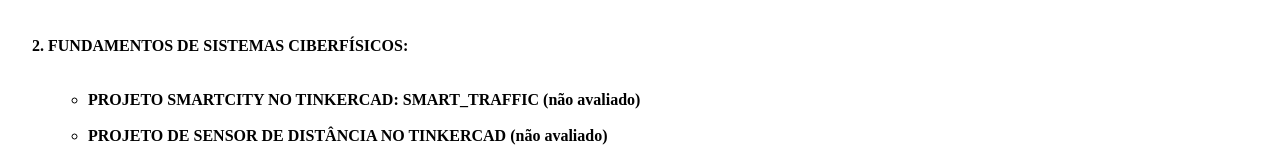
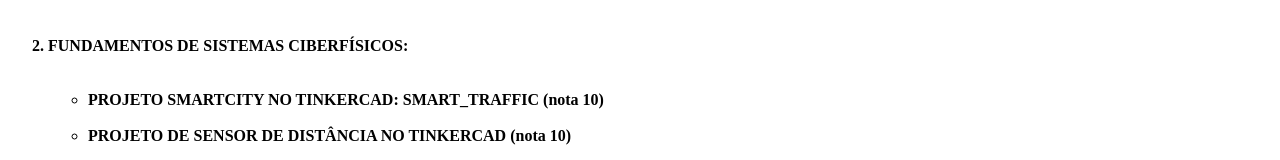
Before and after one commit to Pow3rfulR2307/Pow3rfulR2307.github.io, a plain HTML site: page index.html in a window 1280 px wide. Shown: the part 1136-1296 px from the top of the page. Drawn offline with Linux system fonts and the light colour scheme.

Commit message:
Update index.html

```diff
--- a/index.html
+++ b/index.html
@@ -30,8 +30,8 @@
 	<br>
 	<li>FUNDAMENTOS DE SISTEMAS CIBERFÍSICOS: </li> <br> <br>
 	  <ul>
-	    <li> PROJETO SMARTCITY NO TINKERCAD: SMART_TRAFFIC (não avaliado) </li> <br>
-		<li> PROJETO DE SENSOR DE DISTÂNCIA NO TINKERCAD (não avaliado) </li> <br>
+	    <li> PROJETO SMARTCITY NO TINKERCAD: SMART_TRAFFIC (nota 10) </li> <br>
+		<li> PROJETO DE SENSOR DE DISTÂNCIA NO TINKERCAD (nota 10) </li> <br>
 		<img src='circuito tinkercad_portifolio.png' alt='CIRCUITO'> <br>
 	 </ul>
 	<br>
```
